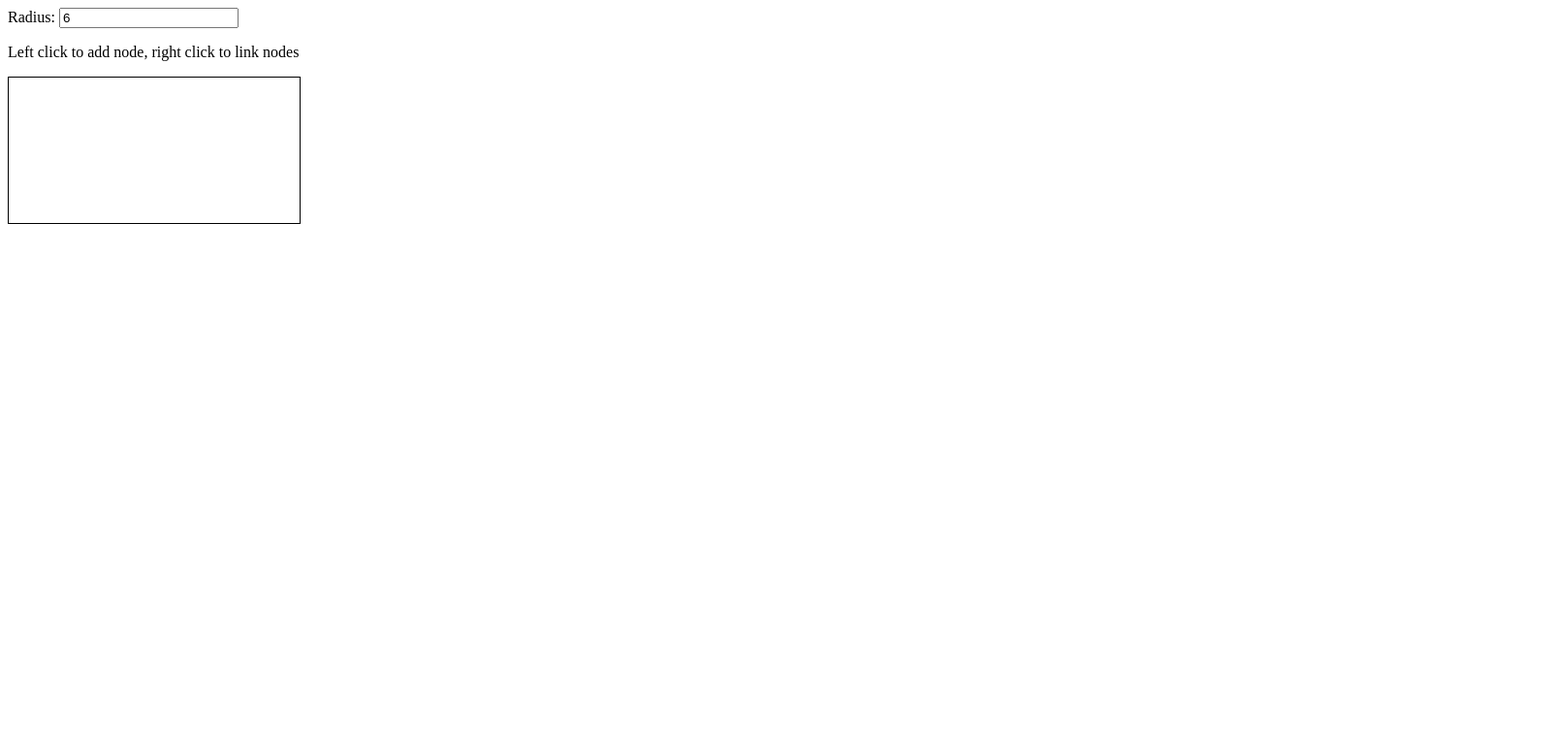
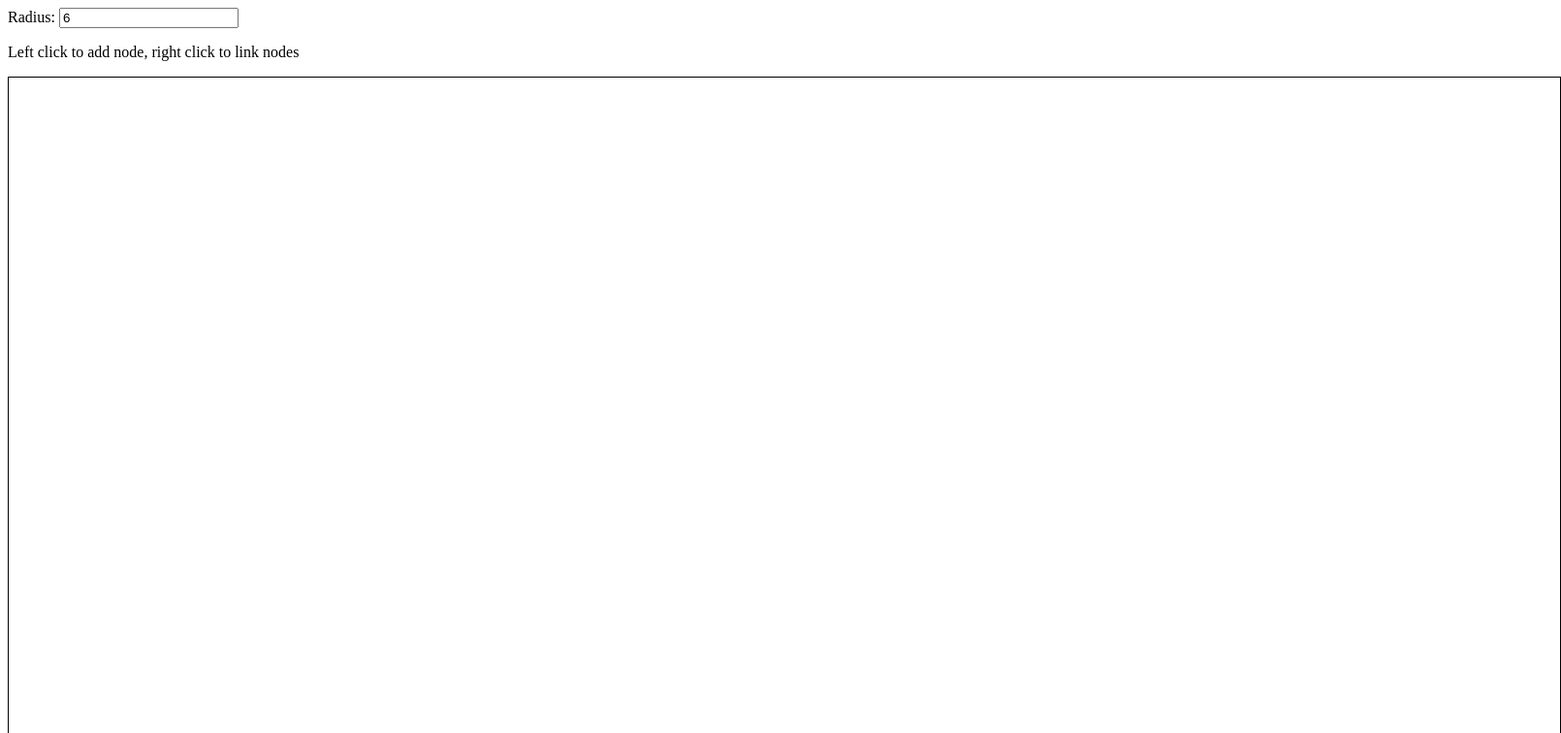
Before and after one commit to vavadik/vavadik.github.io, a plain HTML site: page nodes/index.html in a window 1280 px wide. Shown: the top 756 px of the page at 97% size, 1610 px wide, since content can reach past the window. Drawn offline with Linux system fonts and the light colour scheme.

Commit message:
Update index.html

```diff
--- a/nodes/index.html
+++ b/nodes/index.html
@@ -11,7 +11,7 @@
     <body>
         Radius: <input type="text" id="radius" value="6" />
         <p>Left click to add node, right click to link nodes</p>
-        <svg id="drawing" style="border: 1px solid" />
+        <svg id="drawing" style="border: 1px solid; width: 1600px; height: 1000px;" />
         <p id="debug"></p>
     </body>
 </html>
```
